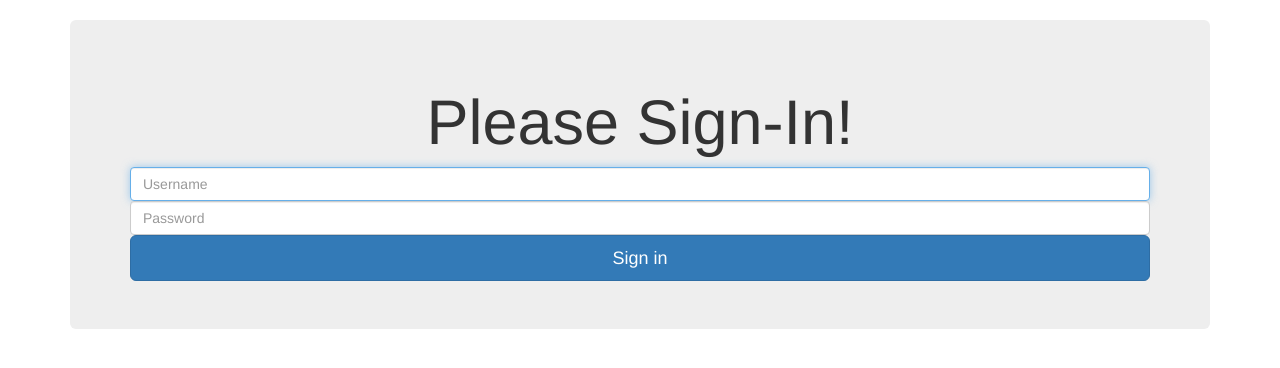
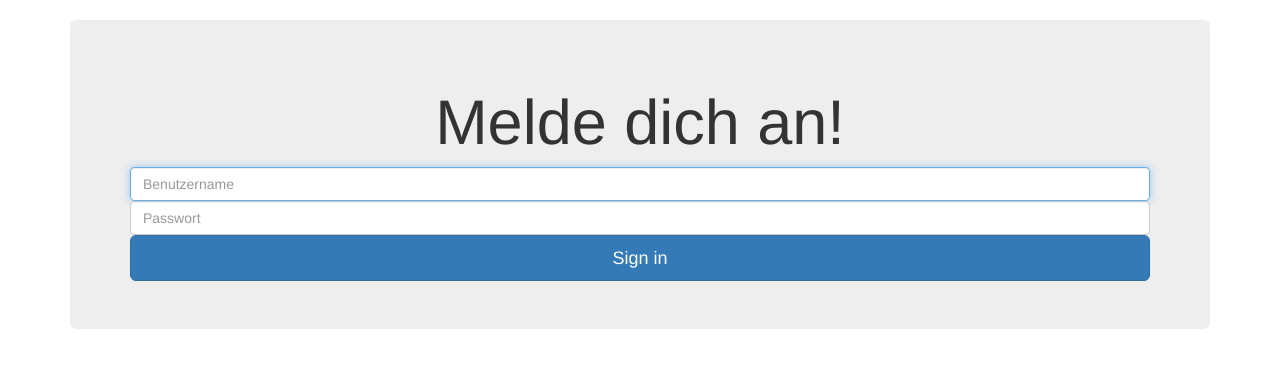
Before and after one commit to michaelschrempf/tibs, a Django app: page /accounts/login/ in a window 1280 px wide. Shown: the part 52-420 px from the top of the page. Run offline with Django 3.2, Linux system fonts and the light colour scheme; some libraries are stand-ins or nearby versions.

Commit message:
change texts to german

```diff
--- a/accounts/templates/registration/login.html
+++ b/accounts/templates/registration/login.html
@@ -5,7 +5,7 @@
 {% block content %}
 
     <div class="container text-center mb-5 mt-2 mr-1 ml-1">
-      <h1 class="jumbotron-heading">Please Sign-In!</h1>
+      <h1 class="jumbotron-heading">Melde dich an!</h1>
 
     </div>
 
@@ -14,17 +14,17 @@
         {% if form.errors %}
             <div class="alert alert-dismissible alert-warning">
                 <button type="button" class="close" data-dismiss="alert">×</button>
-                <h4 class="alert-heading">Username or Password is wrong!!</h4>
+                <h4 class="alert-heading">Dein Benutzername oder Passwort ist falsch!</h4>
             </div>
         {% endif %}
 
         <div class="form-label-group mb-1">
-            <input type="text" name="username" id="id_username" class="form-control" placeholder="Username" required=""
+            <input type="text" name="username" id="id_username" class="form-control" placeholder="Benutzername" required=""
                    autofocus="">
         </div>
 
         <div class="form-label-group mb-3">
-            <input type="password" name="password" id="id_password" class="form-control" placeholder="Password"
+            <input type="password" name="password" id="id_password" class="form-control" placeholder="Passwort"
                    required="">
         </div>
 
--- a/api/templates/accounts/dashboard.html
+++ b/api/templates/accounts/dashboard.html
@@ -7,18 +7,18 @@
 
 
     <div class="text">
-        <h1>Hi {{ employee.first_name }} {{ employee.family_name }} </h1>
+        <h1>Guten Tag, {{ employee.first_name }} {{ employee.family_name }} </h1>
     </div>
     <div class="text">
         {% if transaction is not None %}
 
-        <p>Your last transaction was {{ transaction.booking.name }} at {{ transaction.timestamp }}</p>
+        <p>Deine letzte Zeitbuchung war {{ transaction.booking.name }} um {{ transaction.timestamp }}</p>
 {% endif %}
 
         <div id="map" style="height: 200px"></div>
     </div>
     <div class="text" style="margin-top: 6pt">
-        <p>Please choose your booking:</p>
+        <p>Bitte wähle deine nächste Zeitbuchung:</p>
     </div>
 
     {% for o in availableBookings %}
--- a/tibs_backend/settings.py
+++ b/tibs_backend/settings.py
@@ -23,7 +23,7 @@ BASE_DIR = os.path.dirname(os.path.dirname(os.path.abspath(__file__)))
 SECRET_KEY = '93q7!eny-@1s_ifuoq4$lgby=+xp)ei3)fp=8&4(g+nr*ch@pt'
 
 # SECURITY WARNING: don't run with debug turned on in production!
-DEBUG = True
+DEBUG = False
 
 ALLOWED_HOSTS = ["*"]
 
```
